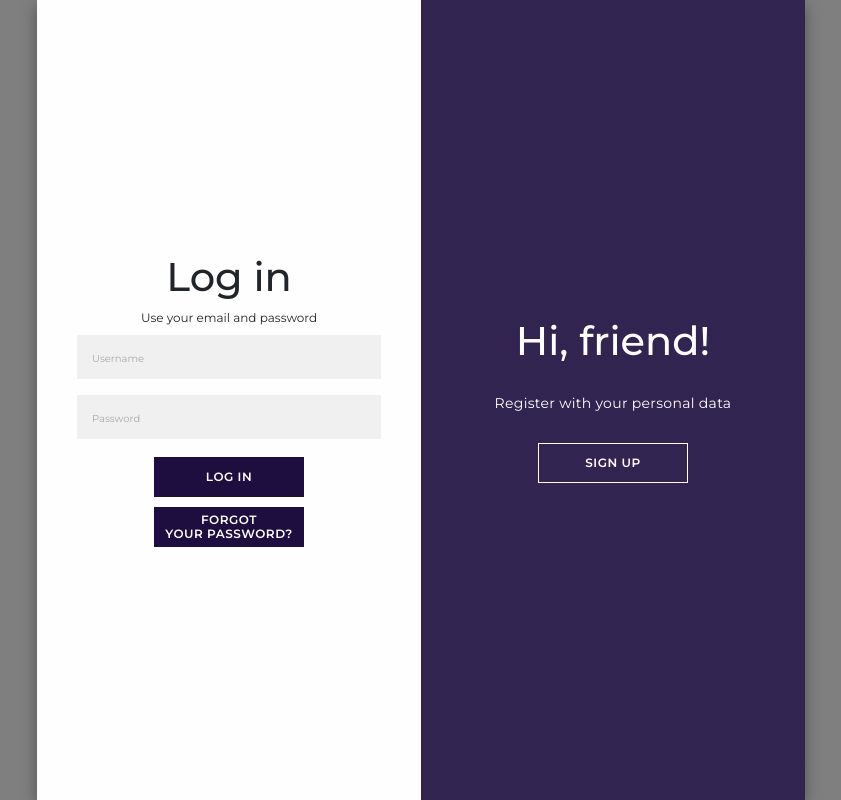
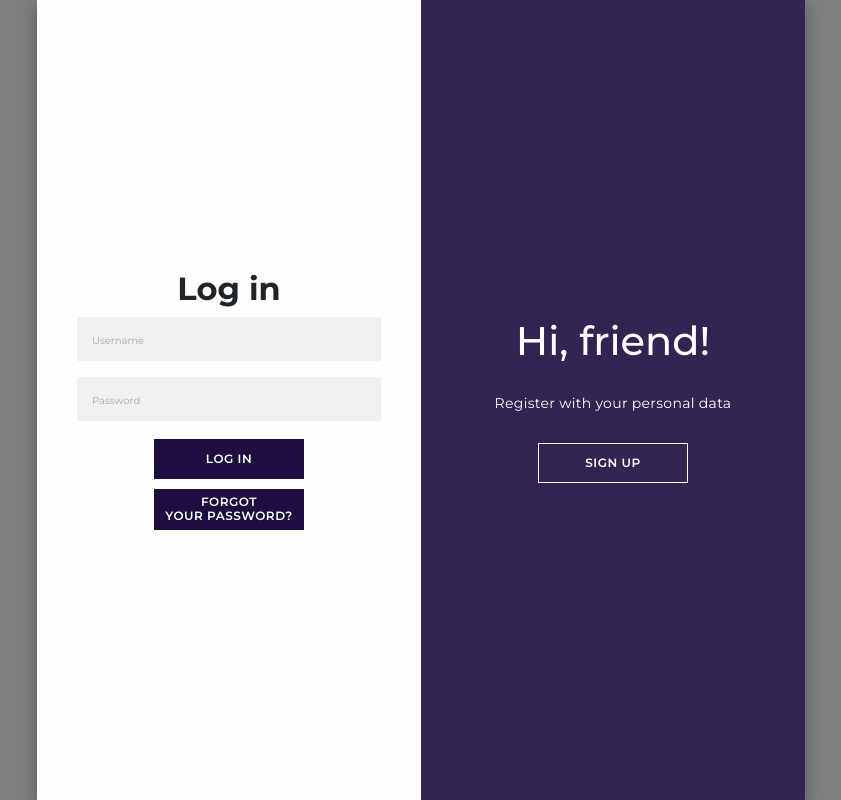
Before and after one commit to darioduarte1/SHAPE-TRONYC, a React (Create React App) app in the folder frontend/: page /auth in a window 1280 px wide. Shown: the whole page, without its empty margins (219-1060 px from the left). Built offline with nearby package versions, Linux system fonts and the light colour scheme; no server answers.

Commit message:
hotfix - Remocion del texto abajo del Log in - Ajuste del tamano de texto Log in - Ajuste del boton de User-Staff

```diff
--- a/frontend/src/pages/LoginRegister.jsx
+++ b/frontend/src/pages/LoginRegister.jsx
@@ -34,7 +34,6 @@ const LoginRegister = () => {
       enterDetails: "Please enter your details to log in",
       hiFriend: "Hi, friend!",
       registerData: "Register with your personal data",
-      useCredentials: "Use your email and password",
       forgotPassword: "Forgot your password?",
     },
     es: {
@@ -49,7 +48,6 @@ const LoginRegister = () => {
       enterDetails: "Por favor, introduce tus datos para iniciar sesión",
       hiFriend: "¡Hola, amigo!",
       registerData: "Regístrate con tus datos personales",
-      useCredentials: "Usa tu correo y contraseña",
       forgotPassword: "¿Olvidaste tu contraseña?",
     },
     pt: {
@@ -64,7 +62,6 @@ const LoginRegister = () => {
       enterDetails: "Por favor, insira os seus dados para iniciar sessão",
       hiFriend: "Olá, amigo!",
       registerData: "Registe-se com os seus dados pessoais",
-      useCredentials: "Use o seu email e palavra-passe",
       forgotPassword: "Esqueceu-se da sua palavra-passe?",
     },
   };
@@ -243,8 +240,7 @@ const LoginRegister = () => {
 
         <div className="signup-form-container signup-sign-in">
           <div className="form">
-            <h1>{translations[language].logIn}</h1>
-            <span>{translations[language].useCredentials}</span>
+            <h1 id="login-title">{translations[language].logIn}</h1>
             <label htmlFor="loginUsername" className="sr-only">
               {translations[language].username}
             </label>
--- a/frontend/src/styles/LoginRegister.css
+++ b/frontend/src/styles/LoginRegister.css
@@ -233,7 +233,6 @@
     flex-direction: column; /* Cambia la dirección a columna */
     align-items: center;
     justify-content: center;
-    margin-top: 20px;
 }
 
 .switch {
@@ -313,6 +312,14 @@ div.signup-sign-in .forgot-password-button {
     text-decoration: underline; /* Opcional: subrayar al pasar el cursor */
 }
 
+#login-title {
+    text-align: center;
+    margin: 0 auto;
+    font-size: 2rem !important; /* Asegura que el tamaño sea igual al de 'Create Account' */
+    font-weight: bold !important; /* Asegura que el peso sea igual al de 'Create Account' */
+    line-height: 1.2; /* Opcional: ajusta el espaciado entre líneas si es necesario */
+}
+
 /* #############################
 ##### Styles das bandeiras #####
 ############################# */
```
